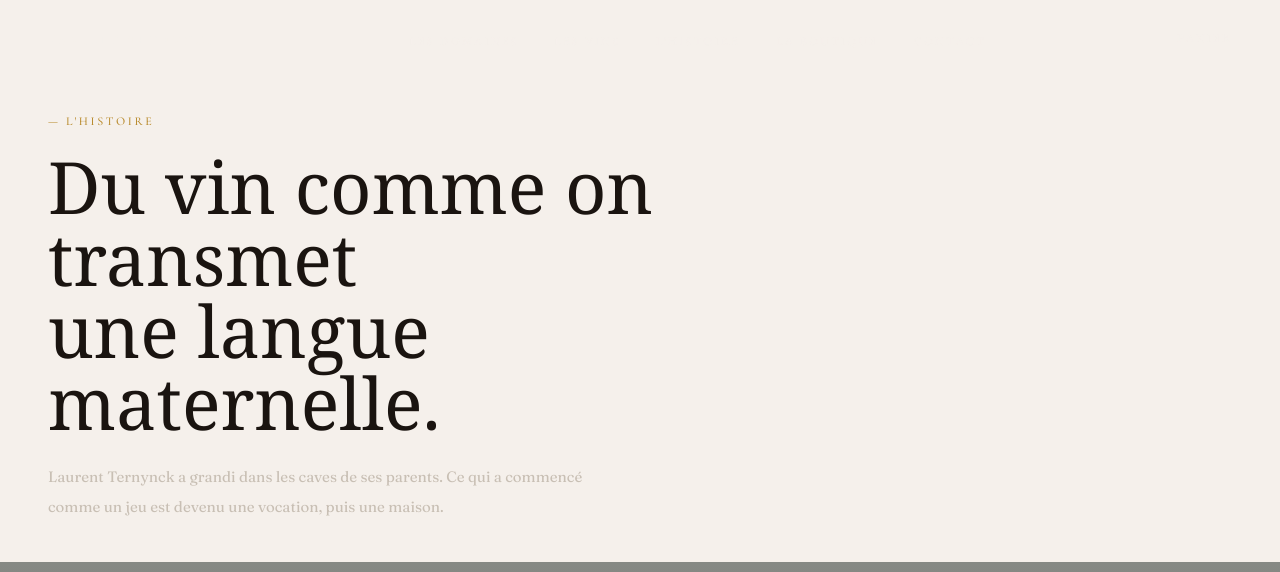
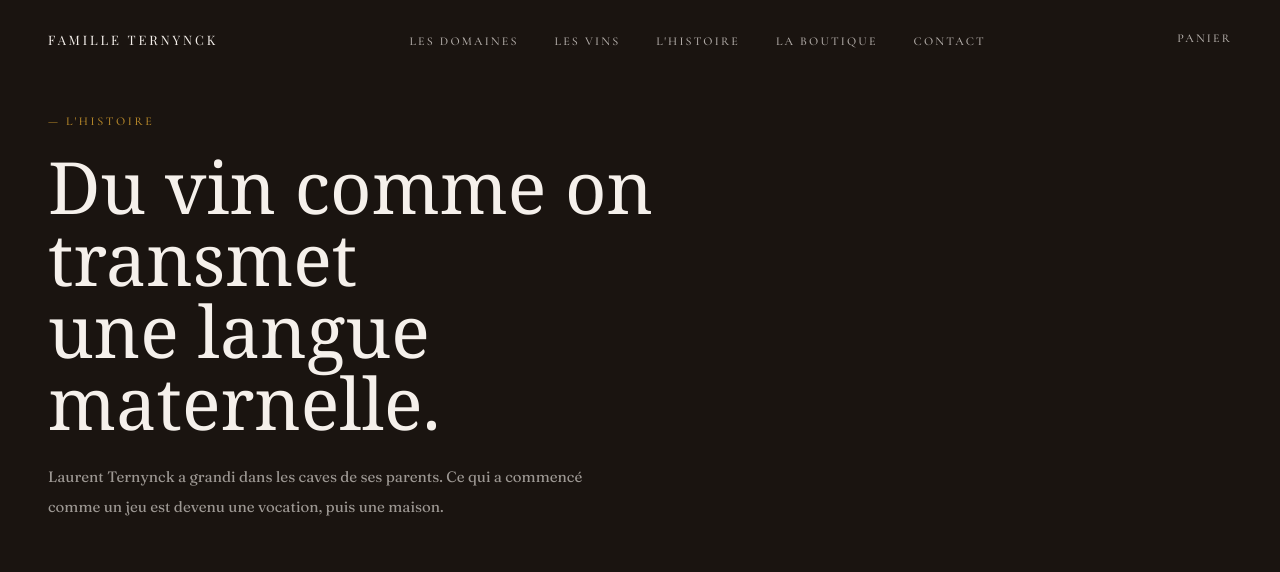
Before and after one commit to chocapic1000/ternynck, a Next.js app: page /ternynck/histoire in a window 1280 px wide. Shown: the top 572 px of the page. Built offline with nearby package versions, Linux system fonts and the light colour scheme; grey boxes are pictures that could not be loaded.

Commit message:
Passe le hero de la page Histoire sur fond sombre (ink) pour supprimer le bandeau crème à l'arrivée

```diff
--- a/src/app/histoire/page.tsx
+++ b/src/app/histoire/page.tsx
@@ -5,15 +5,15 @@
 export default function HistoirePage() {
   return (
     <div>
-      {/* Hero */}
-      <div className="pt-28 px-8 md:px-12 mb-10">
+      {/* Hero — fond sombre pour enchaîner directement sur la photo */}
+      <div className="bg-ink pt-28 px-8 md:px-12 pb-14">
         <p className="label-caps text-amber mb-5">— L'histoire</p>
-        <h1 className="font-serif text-5xl md:text-7xl text-ink font-normal leading-[1.05] max-w-3xl">
+        <h1 className="font-serif text-5xl md:text-7xl text-cream font-normal leading-[1.05] max-w-3xl">
           Du vin comme on transmet
           <br />
           une langue maternelle.
         </h1>
-        <p className="body-sm text-stone mt-6 max-w-xl leading-loose">
+        <p className="body-sm text-cream/60 mt-6 max-w-xl leading-loose">
           Laurent Ternynck a grandi dans les caves de ses parents. Ce qui a
           commencé comme un jeu est devenu une vocation, puis une maison.
         </p>
```
